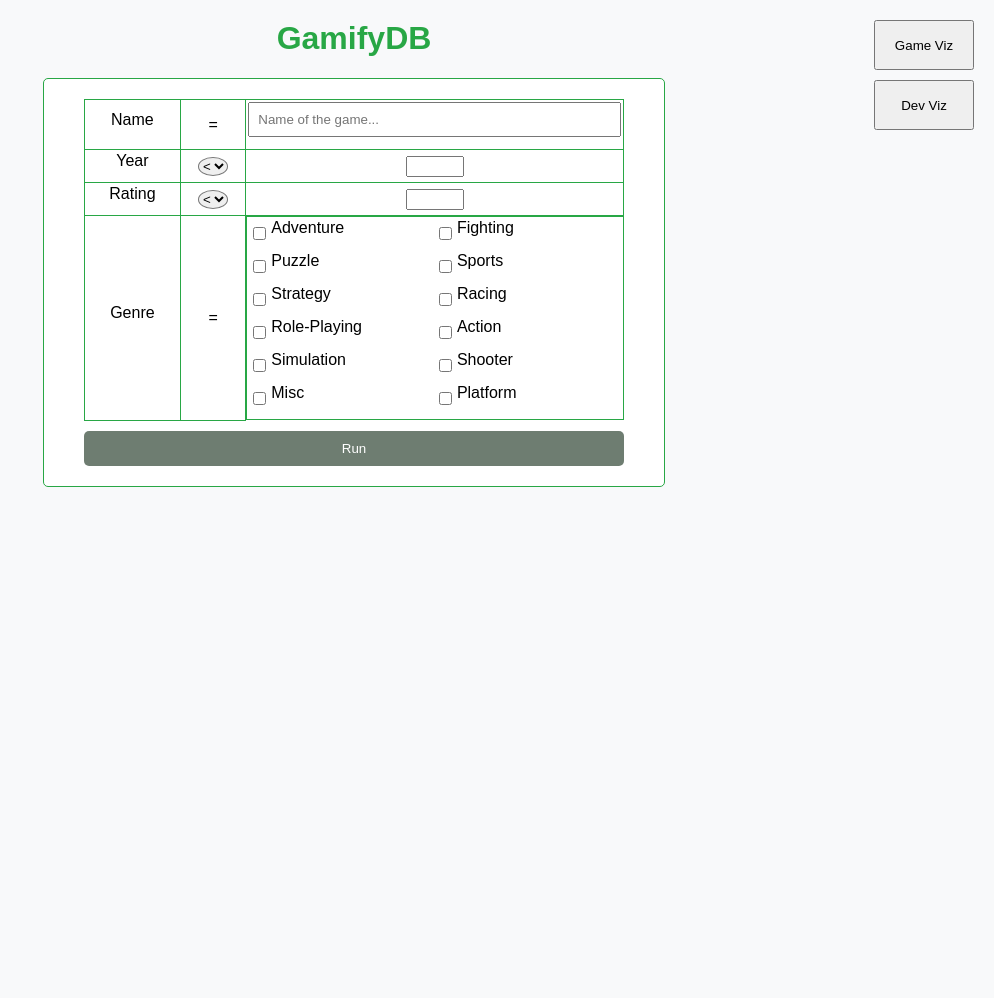
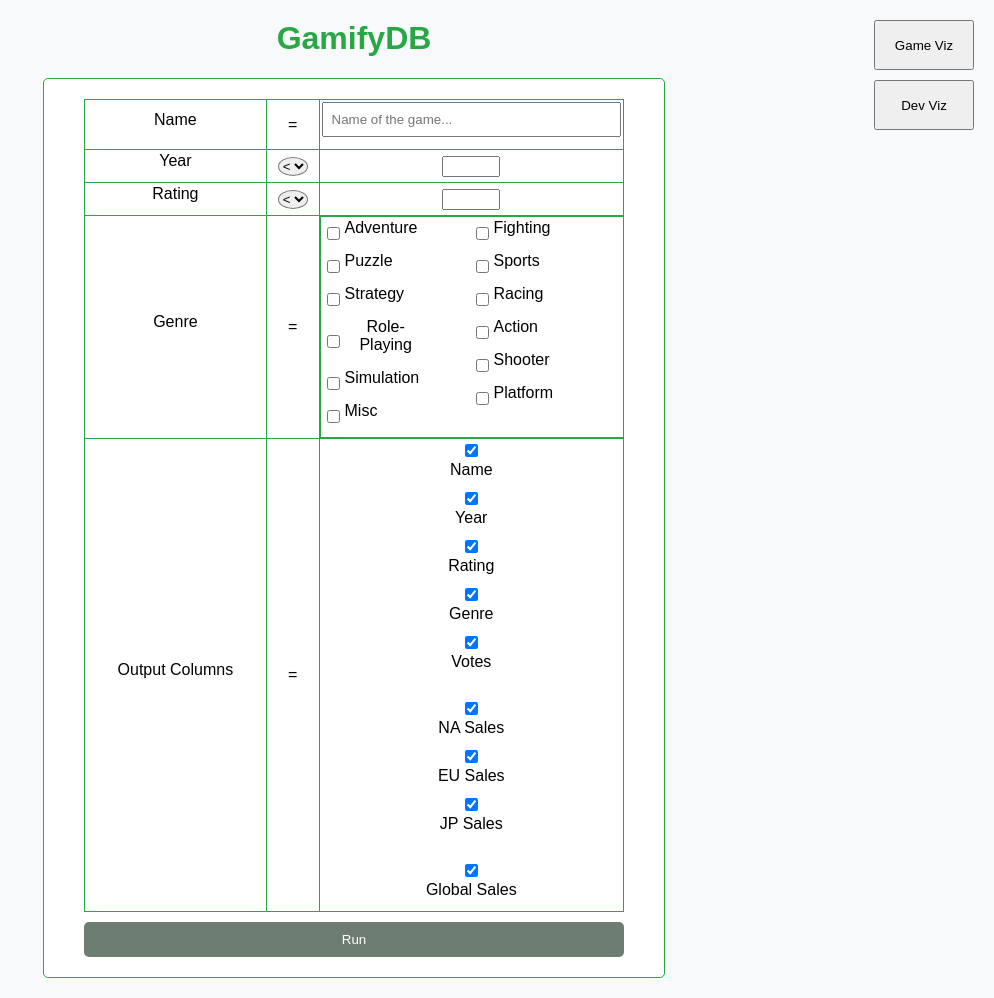
Before and after one commit to VedantKP/GamifyDB, a Flask app: page / in a window 1280 px wide. Shown: the whole page, without its empty margins (286-1280 px from the left). Before the commit the page ends 487 px from the top, so only its background shows below. Run offline with Flask 3, Linux system fonts and the light colour scheme; some libraries are stand-ins or nearby versions.

Commit message:
Updated with output column choices

```diff
--- a/flask-app/templates/index.html
+++ b/flask-app/templates/index.html
@@ -17,13 +17,6 @@
 <div class="input" id="inputData">
     <form action="/" method="post">
         <table>
-            <!-- Query -->
-            <!-- <tr>
-                <td><label for="query">Query:</label></td>
-                <td>=</td>
-                <td><input type="text" name="query" id="query" placeholder="enter query here..."></td>
-            </tr> -->
-
             <!-- Name -->
             <tr>
                 <td><label for="name">Name</label></td>
@@ -135,6 +128,33 @@
                     </div>
                 </td>
             </tr>
+            <tr>
+                <td><label>Output Columns</label></td>
+                <td>=</td>
+                <td>
+                    <div class="select-columns">
+                        <!-- <label>Select Columns:</label> -->
+                        <input type="checkbox" name="selected_columns[]" value="name" id="col_name" checked>
+                        <label for="col_name">Name</label>
+                        <input type="checkbox" name="selected_columns[]" value="year" id="col_year" checked>
+                        <label for="col_year">Year</label>
+                        <input type="checkbox" name="selected_columns[]" value="rating" id="col_rating" checked>
+                        <label for="col_rating">Rating</label>
+                        <input type="checkbox" name="selected_columns[]" value="genre" id="col_genre" checked>
+                        <label for="col_genre">Genre</label>
+                        <input type="checkbox" name="selected_columns[]" value="votes" id="col_votes" checked>
+                        <label for="col_votes">Votes</label><br>
+                        <input type="checkbox" name="selected_columns[]" value="na_sales" id="col_na_sales" checked>
+                        <label for="col_na_sales">NA Sales</label>
+                        <input type="checkbox" name="selected_columns[]" value="eu_sales" id="col_eu_sales" checked>
+                        <label for="col_eu_sales">EU Sales</label>
+                        <input type="checkbox" name="selected_columns[]" value="jp_sales" id="col_jp_sales" checked>
+                        <label for="col_jp_sales">JP Sales</label><br>
+                        <input type="checkbox" name="selected_columns[]" value="global_sales" id="col_global_sales" checked>
+                        <label for="col_global_sales">Global Sales</label>
+                    </div>
+                </td>
+            </tr>
         </table>
         <!-- <div class="button-container"> -->
             <input type="submit" value="Run" id="runButton" disabled>
```
